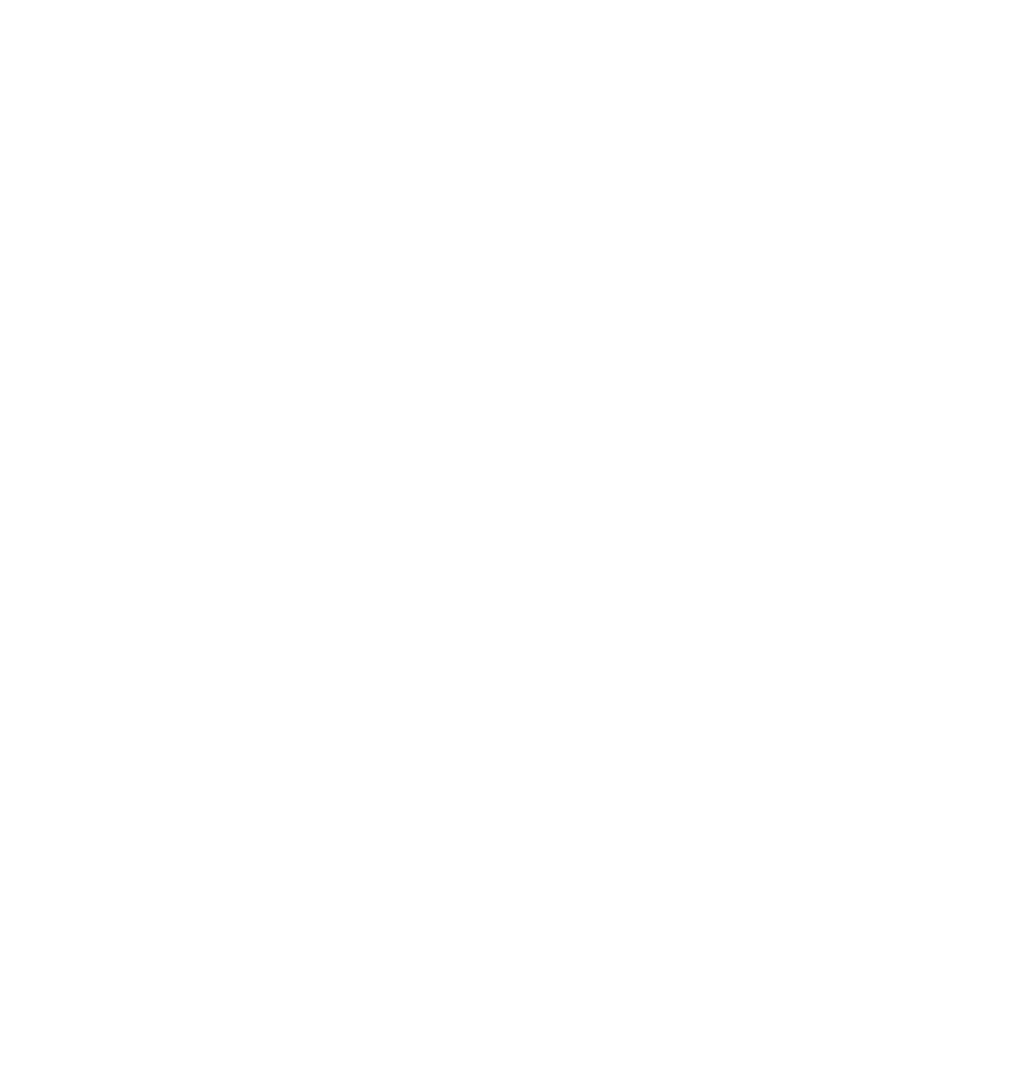
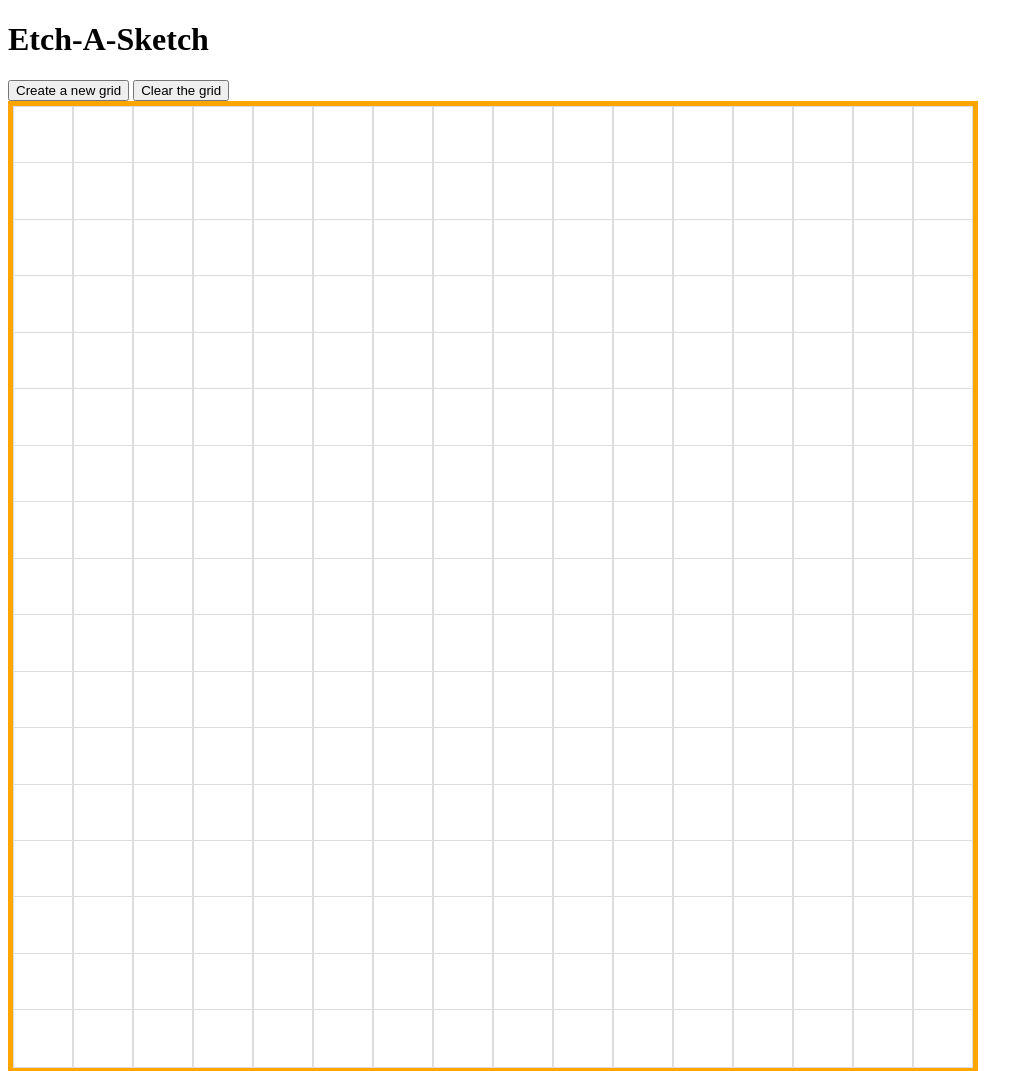
Before and after one commit to malautomedonte/etch_a_sketch_TOP, a plain HTML site: page index.html in a window 1280 px wide. Shown: the whole page, without its empty margins (0-1033 px from the left). Before the commit the page ends 800 px from the top, so only its background shows below. Drawn offline with Linux system fonts and the light colour scheme.

Commit message:
Add grid, styling, create new grid and reset buttons

```diff
--- a/index.html
+++ b/index.html
@@ -7,5 +7,22 @@
     <link rel="stylesheet" href="styles.css" />
     <script src="script.js" defer></script>
   </head>
-  <body></body>
+  <body>
+    <h1>Etch-A-Sketch</h1>
+
+    <div class="buttons">
+      <button type="button" class="btn-create-new-grid">
+        Create a new grid
+      </button>
+
+      <button
+        type="button"
+        class="btn-clear-existing-grid"
+        onclick="clearGrid()"
+      >
+        Clear the grid
+      </button>
+    </div>
+    <div class="container-grid-main"></div>
+  </body>
 </html>
--- a/script.js
+++ b/script.js
@@ -0,0 +1,49 @@
+const mainContainer = document.querySelector(".container-grid-main");
+const btnCreate = document.querySelector(".btn-create-new-grid");
+const btnClearGrid = document.querySelector(".btn-clear-existing-grid");
+
+let rows = 16;
+let columns = 16;
+
+const initializeGrid = function () {
+  for (let i = 0; i <= rows; i++) {
+    const row = document.createElement("div");
+    row.classList.add("row");
+    row.style.display = "flex";
+
+    for (let j = 0; j < columns; j++) {
+      const square = document.createElement("div");
+      square.classList.add("square");
+      row.appendChild(square);
+
+      square.addEventListener("mouseenter", () => {
+        square.classList.add("hovered");
+      });
+    }
+
+    mainContainer.appendChild(row);
+  }
+};
+
+const clearGrid = function () {
+  document.querySelectorAll(".square").forEach((square) => {
+    square.classList.remove("hovered");
+  });
+};
+
+initializeGrid();
+
+btnCreate.addEventListener("click", () => {
+  const gridSize = parseInt(
+    prompt("Please enter the size of the new grid (100 max)")
+  );
+
+  if (gridSize > 0 && gridSize <= 100) {
+    mainContainer.innerHTML = ""; // Clears the grid
+    rows = gridSize;
+    columns = gridSize;
+    initializeGrid();
+  } else {
+    alert("Invalid input! Please enter a number between 1 and 100.");
+  }
+});
--- a/styles.css
+++ b/styles.css
@@ -0,0 +1,25 @@
+.container-grid-main {
+  display: flex;
+  flex-direction: column;
+  width: 960px;
+  height: 960px;
+  border: 5px solid orange;
+}
+
+.row {
+  display: flex;
+  width: 100%;
+  height: 100%;
+}
+
+.square {
+  flex: 1;
+  border: 1px solid #ddd;
+  background-color: #fff;
+  height: 100%;
+  transition: background-color 0.5s ease-in-out;
+}
+
+.hovered {
+  background-color: black;
+}
```
